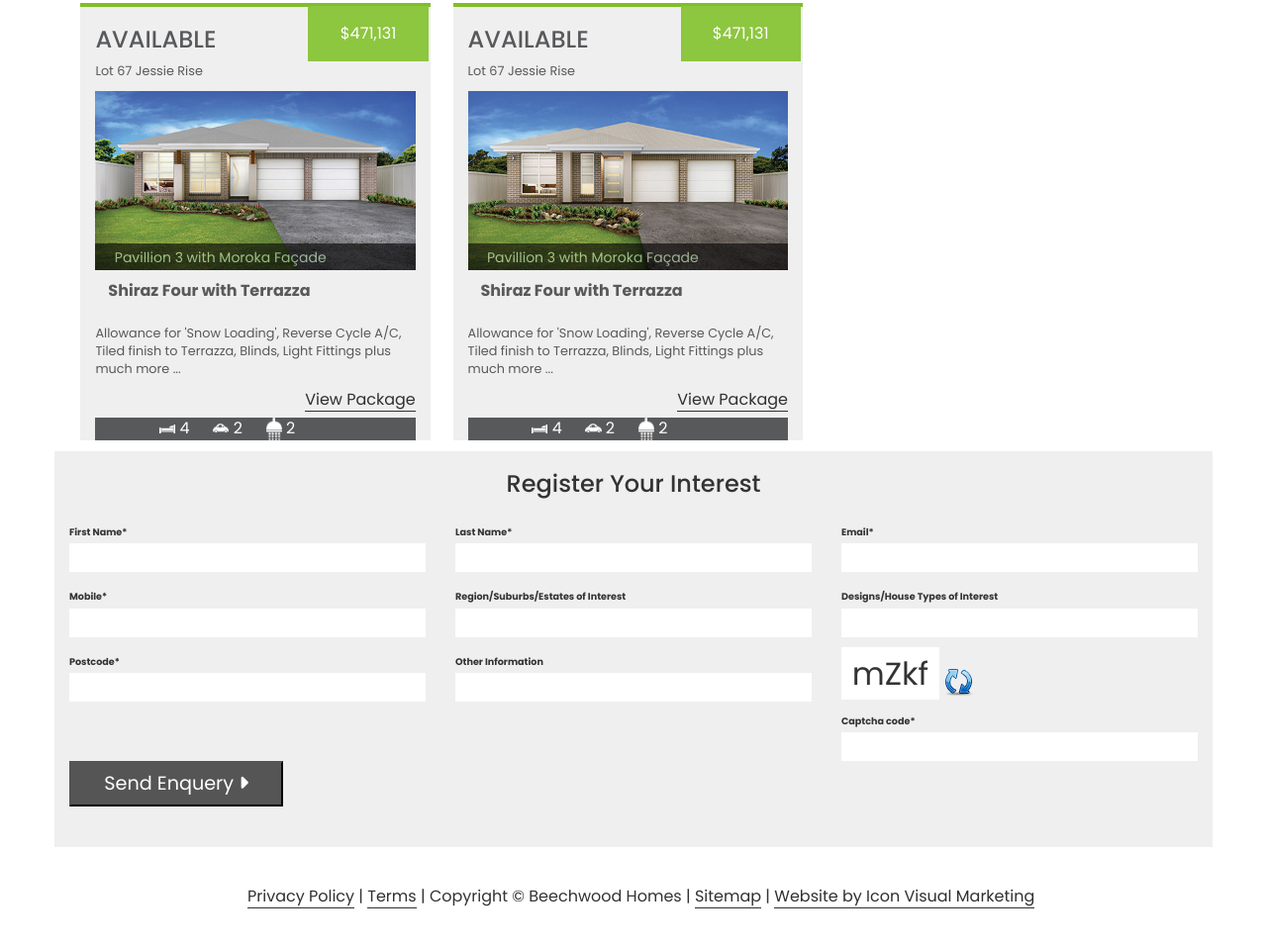
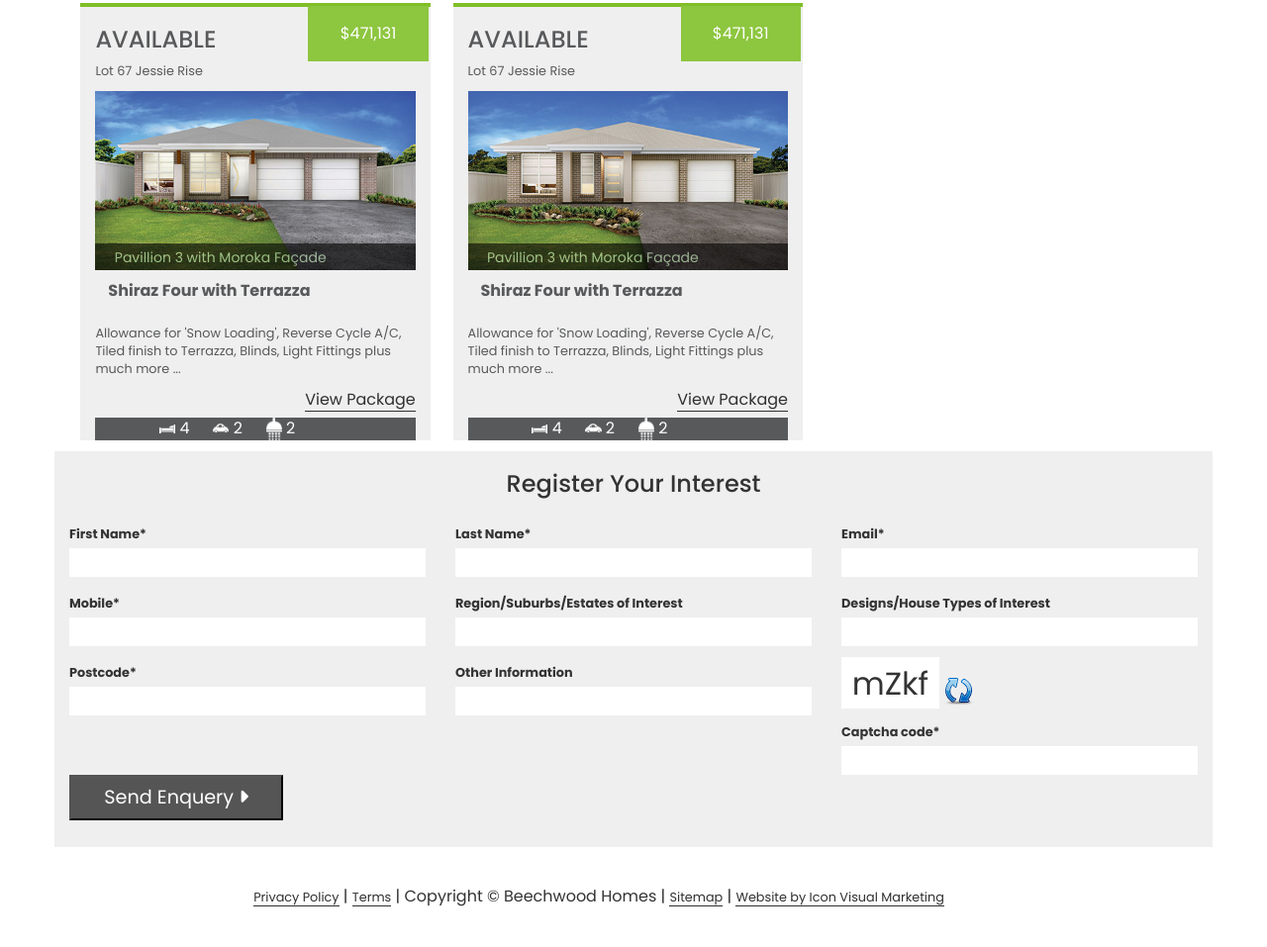
Before and after one commit to munadil98/beechwood, a plain HTML site: page index.html in a window 1280 px wide. Shown: the part 599-1556 px from the top of the page at 99% size. Drawn offline with nearby package versions, Linux system fonts and the light colour scheme; files that its build step writes are made by us from their sources.

Commit message:
Add files via upload

```diff
--- a/index.html
+++ b/index.html
@@ -321,7 +321,7 @@
     <!-- --------------------- -->
     <section class="container section4">
       <div class="row">
-        <div class="col-md-10 col-md-offset-2">
+        <div class="col-md-10 col-md-offset-1">
 
           <ul>
             <li><a href="#">Privacy Policy</a> | </li>
--- a/style.css
+++ b/style.css
@@ -175,7 +175,7 @@ margin-left: 20%;
 
 .form label{
 	margin-top: 5%;
-	font-size: .6em;
+	font-size: .8em;
 }
 
 .captcha{
@@ -207,6 +207,8 @@ margin-left: 20%;
 .section4 ul{
 
 	list-style: none;
+	text-align: center;
+	margin: 0 auto;
 
 
 }
@@ -226,6 +228,7 @@ margin-left: 20%;
 	text-decoration: none;
 	color: #303030;
 	border-bottom: 1px solid #303030;
+	font-size: .8em;
 }
 
 .section4 ul li a:hover{
```
Lines whose indentation alone changed are shown as unchanged.
